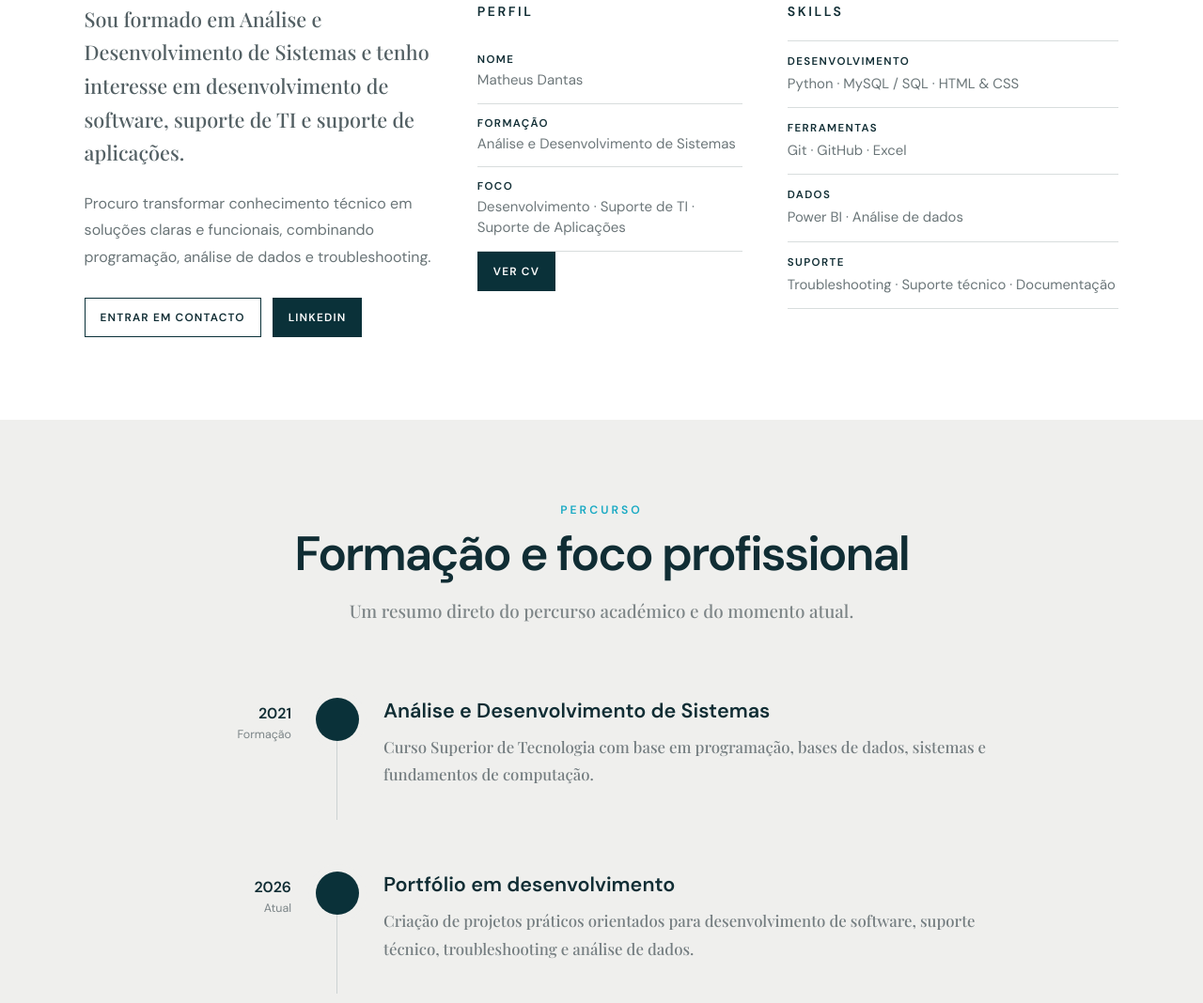
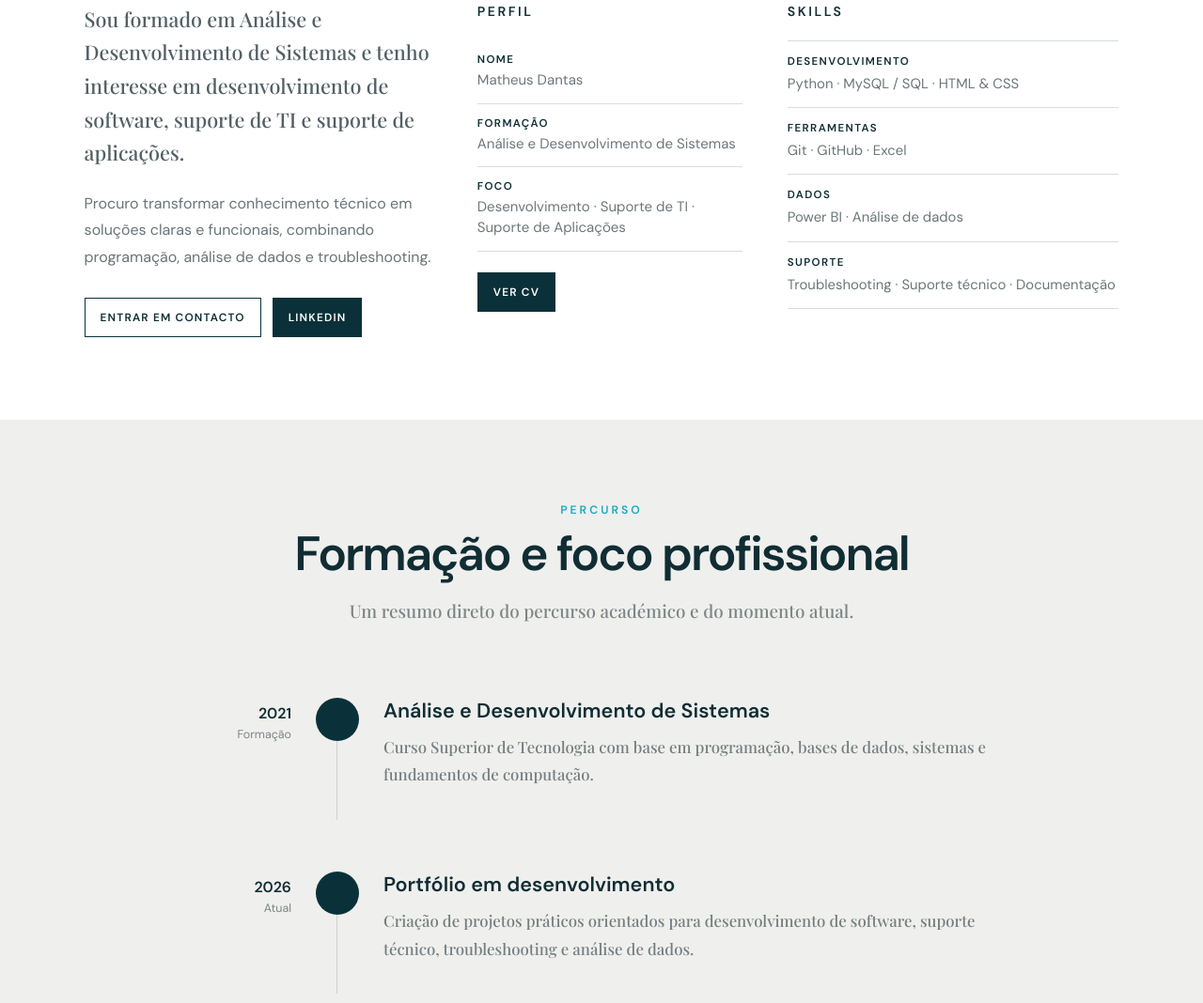
Before and after one commit to matheusdsdantas/matheusdsdantas.github.io, a plain HTML site: page index.html in a window 1280 px wide. Shown: the part 1071-2139 px from the top of the page at 94% size. Drawn offline with nearby package versions, Linux system fonts and the light colour scheme; a web font is replaced by a local one.

Commit message:
Style profile CV link

```diff
--- a/styles.css
+++ b/styles.css
@@ -62,6 +62,7 @@ nav a:hover:after{width:100%}
 .about-actions{display:flex;gap:12px;margin-top:28px;flex-wrap:wrap}
 .outline-link,.solid-link{display:inline-flex;align-items:center;justify-content:center;padding:12px 16px;text-decoration:none;font-size:.74rem;font-weight:600;letter-spacing:.1em;text-transform:uppercase;border:1px solid var(--dark)}
 .solid-link{background:var(--dark);color:#fff}
+.profile-cv-link{margin-top:22px}
 
 .resume-section{background:#efefed}
 .resume-timeline{max-width:980px;margin:0 auto}
```
